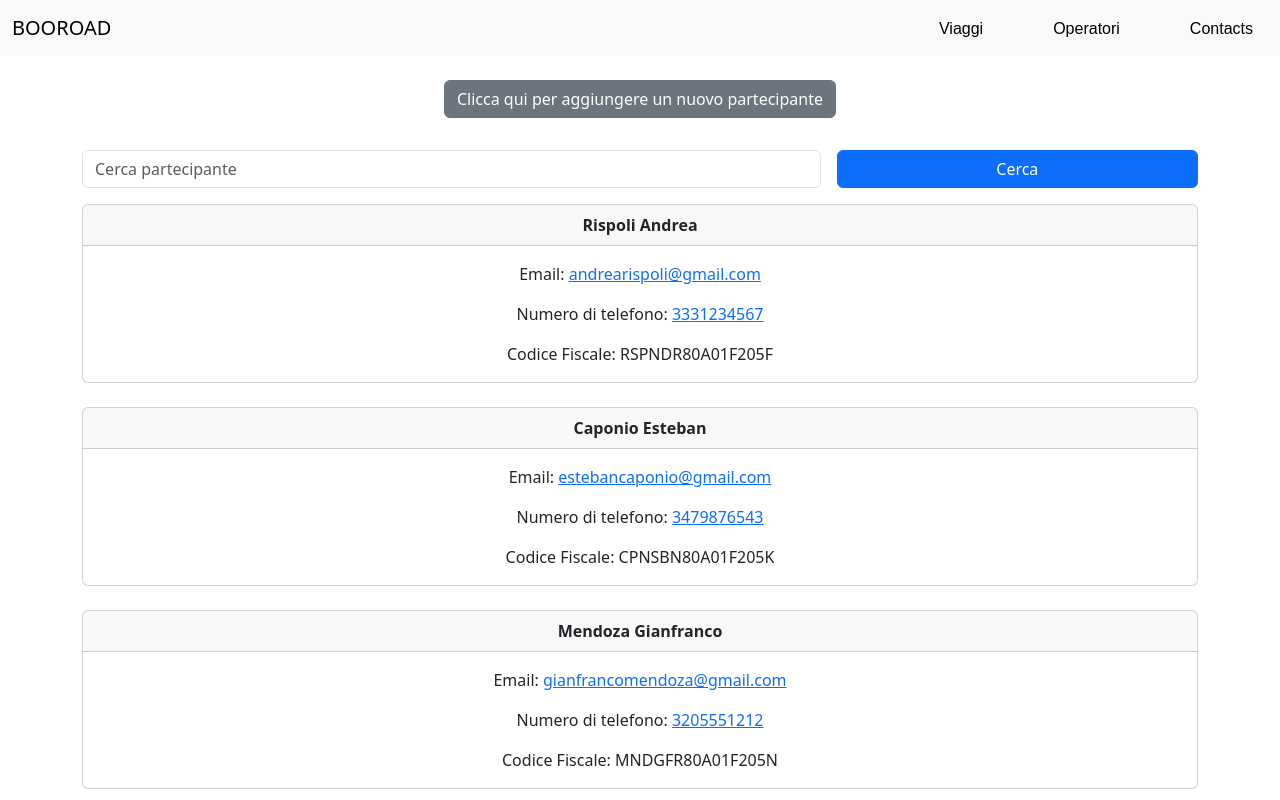
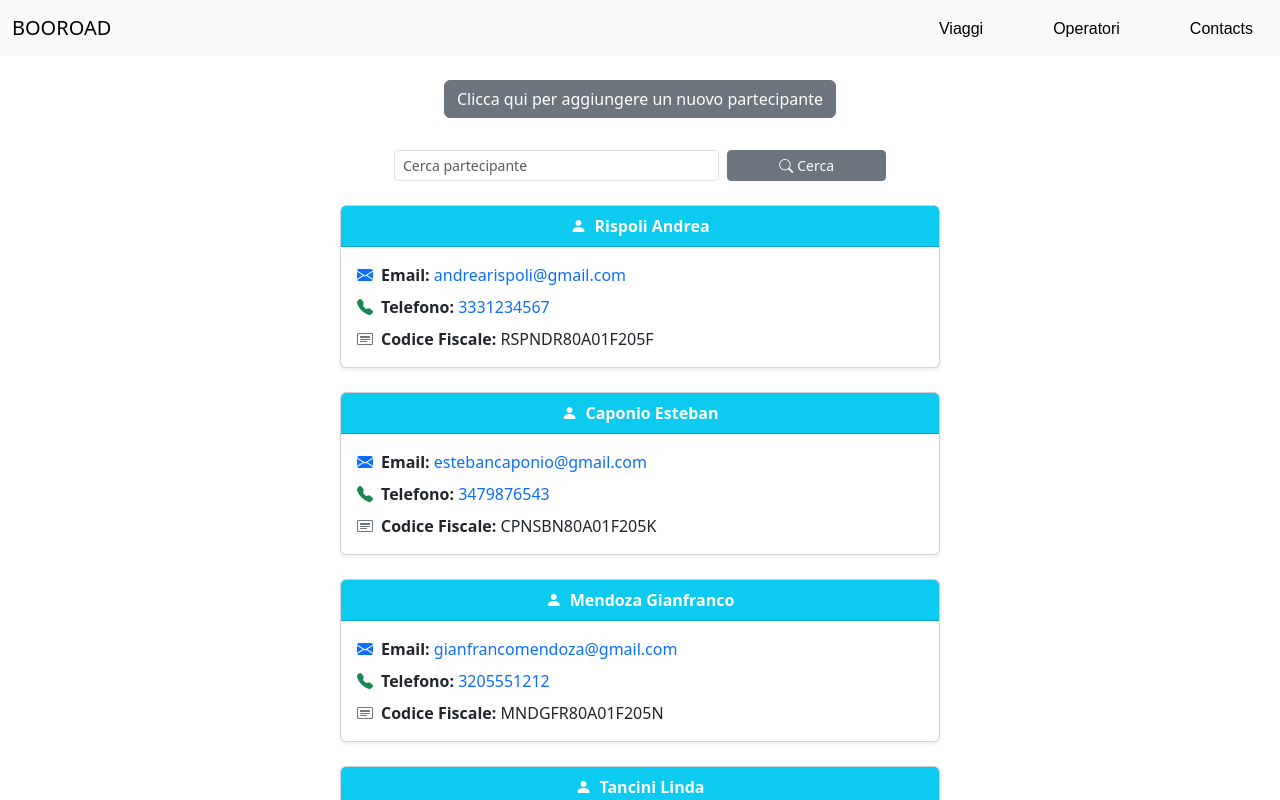
Before and after one commit to EstebanCaponio/BooRoad-main, a React (Vite) app: page /user/1 in a window 1280 px wide. Shown: the top 800 px of the page. Built offline with nearby package versions, Linux system fonts and the light colour scheme.

Commit message:
feat: fix fixed interface

```diff
--- /dev/null
+++ b/src/components/FormTrip.jsx
@@ -0,0 +1,62 @@
+import { useEffect, useState } from "react"
+
+export default function FormTrip({ setTripList, tripList }) {
+
+    const initialDate = {
+        destination: "",
+        operator: '',
+        status: 'In corso',
+        start_date: '19/05/2025',
+        end_date: '25/05/2025',
+        partecipants: [{
+            user_id: '',
+            name: '',
+            surname: '',
+            email: '',
+            phone_number: '',
+            CF: ''
+        }]
+    }
+
+    const [addTrip, setaddTrip] = useState(initialDate);
+
+
+    function handleFormData(event) {
+        setaddTrip((formData) => ({
+            ...formData,
+            [event.target.name]: event.target.value,
+        }))
+    };
+
+    function handleSubmit(event) {
+        event.preventDefault();
+        const newTrip = {
+            ...addTrip, id: tripList.at(-1).id + 1
+        }
+        setTripList((prevList) => [...prevList, newTrip]);
+        setaddTrip(initialDate);
+    };
+
+    // console.log(partecipantsList)
+
+    return (
+        <>
+            <button className="btn btn-primary" type="button" data-bs-toggle="collapse" data-bs-target="#collapseExample" aria-expanded="false" aria-controls="collapseExample">
+                Aggiungi viaggio
+            </button>
+            <div className="collapse" id="collapseExample">
+                <form onSubmit={handleSubmit}>
+                    <div className="form-group">
+                        <label htmlFor="exampleInputEmail1">Destinazione:</label>
+                        <input type="text" value={addTrip.destination} onChange={handleFormData} name="destination" className="form-control" id="exampleInputEmail1" aria-describedby="emailHelp" placeholder="inserisci la destinazione" required />
+                    </div>
+                    <div className="form-group">
+                        <label htmlFor="exampleInputEmail1">Operatore:</label>
+                        <input type="text" value={addTrip.operator} onChange={handleFormData} name="operator" className="form-control" id="exampleInputEmail1" aria-describedby="emailHelp" placeholder="inserisci l'accompagnatore" required />
+                    </div>
+                    <button type="submit" className="btn btn-primary">Submit</button>
+                </form>
+            </div>
+        </>
+    )
+}
--- a/src/pages/DetailUser.jsx
+++ b/src/pages/DetailUser.jsx
@@ -33,7 +33,7 @@ function DetailUser() {
   return (
     <>
 
-      <div className="container my-4">
+      {/* <div className="container my-4">
 
         <FormUser setPartecipantsList={setPartecipantsList} partecipantsList={partecipantsList} />
 
@@ -70,6 +70,81 @@ function DetailUser() {
           </div>
         )}
       </div >
+     */}
+
+      <div className="container my-4">
+        <FormUser
+          setPartecipantsList={setPartecipantsList}
+          partecipantsList={partecipantsList}
+        />
+
+        <form
+          onSubmit={searchName}
+          className="row justify-content-center align-items-center g-2 my-4 mx-auto max-w-500"
+        >
+          <div className="col-sm-8">
+            <input
+              value={filterName}
+              onChange={(e) => setFilterName(e.target.value)}
+              type="text"
+              className="form-control form-control-sm"
+              placeholder="Cerca partecipante"
+            />
+          </div>
+          <div className="col-sm-4">
+            <button type="submit" className="btn btn-secondary btn-sm w-100">
+              <i className="bi bi-search me-1"></i>Cerca
+            </button>
+          </div>
+        </form>
+
+        {partecipantsList.length > 0 ? (
+          partecipantsList.map((e) => (
+            <div
+              key={e.user_id}
+              className="card shadow-sm rounded mb-4 mx-auto max-w-600"
+            >
+              <div className="card-header bg-info text-white fw-bold text-center">
+                <i className="bi bi-person-fill me-2"></i>
+                {`${e.surname} ${e.name}`}
+              </div>
+              <div className="card-body">
+                <p className="card-text mb-2">
+                  <i className="bi bi-envelope-fill me-2 text-primary"></i>
+                  <strong>Email:</strong>{" "}
+                  <a
+                    href={`mailto:${e.email}`}
+                    className="text-decoration-none"
+                  >
+                    {e.email}
+                  </a>
+                </p>
+                <p className="card-text mb-2">
+                  <i className="bi bi-telephone-fill me-2 text-success"></i>
+                  <strong>Telefono:</strong>{" "}
+                  <a
+                    href={`tel:${e.phone_number}`}
+                    className="text-decoration-none"
+                  >
+                    {e.phone_number}
+                  </a>
+                </p>
+                <p className="card-text mb-0">
+                  <i className="bi bi-card-heading me-2 text-secondary"></i>
+                  <strong>Codice Fiscale:</strong> {e.CF}
+                </p>
+              </div>
+            </div>
+          ))
+        ) : (
+          <div className="text-center mt-5">
+            <h5 className="text-muted">
+              <i className="bi bi-exclamation-circle me-2"></i>Nessun
+              partecipante trovato
+            </h5>
+          </div>
+        )}
+      </div>
     </>
   );
 }
--- a/src/pages/Home.jsx
+++ b/src/pages/Home.jsx
@@ -1,21 +1,32 @@
-import { useContext } from "react";
+import { useContext, useEffect, useState } from "react";
 import TripContext from "../context/TripContext";
-import { NavLink } from "react-router-dom";
+import { NavLink, useParams } from "react-router-dom";
 import { Link } from "react-router-dom";
+import FormTrip from "../components/FormTrip";
 
 function HomePage() {
   console.log("homepage");
 
   const { ArrayTrip } = useContext(TripContext);
+  const { id } = useParams();
 
-  console.log(ArrayTrip);
+  // console.log(ArrayTrip);
+
+  const [tripList, setTripList] = useState([]);
+
+  useEffect(() => {
+    if (ArrayTrip) {
+      setTripList(ArrayTrip);
+    }
+  }, [ArrayTrip, id]);
 
   return (
     <>
       <div className="container my-5">
+        <FormTrip tripList={tripList} setTripList={setTripList} />
         <h1 className="mb-4">Viaggi in programma:</h1>
         {ArrayTrip && ArrayTrip.length > 0 ? (
-          ArrayTrip.map((e) => (
+          tripList.map((e) => (
             <div key={e.id} className="card mb-3">
               <div className="row g-0">
                 <div className="col-md-4">
```
